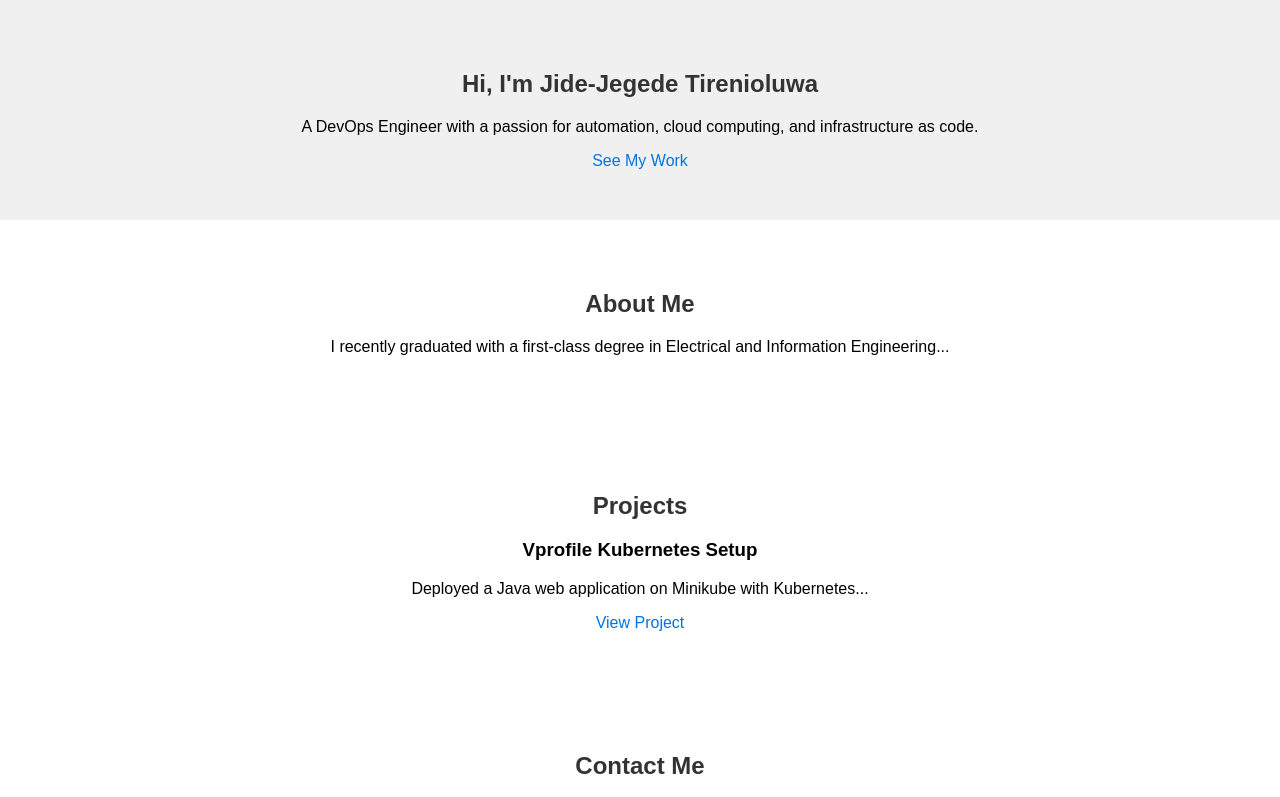
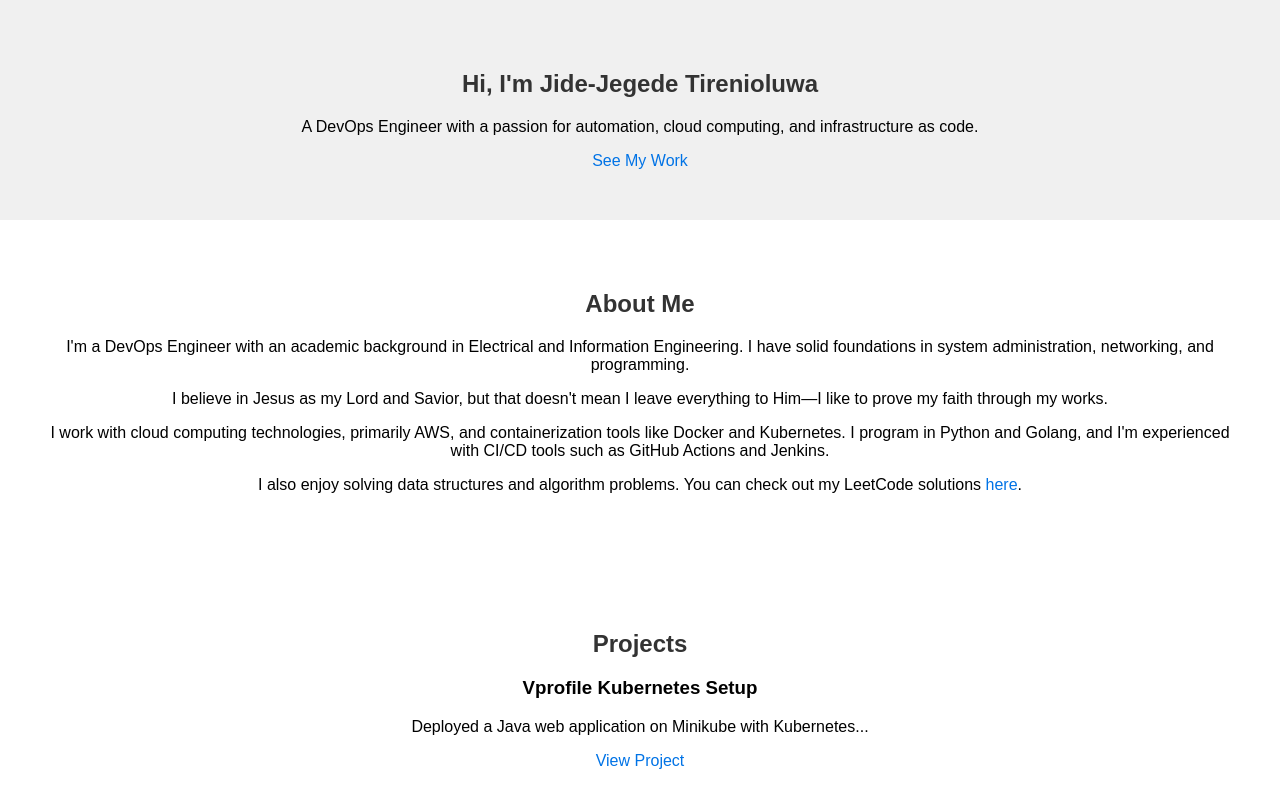
Before and after one commit to Jidetireni/jidetireni.github.io, a plain HTML site: page index.html in a window 1280 px wide. Shown: the top 797 px of the page. Drawn offline with Linux system fonts and the light colour scheme.

Commit message:
About Modified

```diff
--- a/index.html
+++ b/index.html
@@ -45,7 +45,10 @@
 
   <section id="about">
     <h2>About Me</h2>
-    <p>I recently graduated with a first-class degree in Electrical and Information Engineering...</p>
+    <p>I'm a DevOps Engineer with an academic background in Electrical and Information Engineering. I have solid foundations in system administration, networking, and programming.</p>
+    <p>I believe in Jesus as my Lord and Savior, but that doesn't mean I leave everything to Him—I like to prove my faith through my works.</p>
+    <p>I work with cloud computing technologies, primarily AWS, and containerization tools like Docker and Kubernetes. I program in Python and Golang, and I'm experienced with CI/CD tools such as GitHub Actions and Jenkins.</p>
+    <p>I also enjoy solving data structures and algorithm problems. You can check out my LeetCode solutions <a href="your-leetcode-link-here">here</a>.</p>
   </section>
 
   <section id="projects">
```
